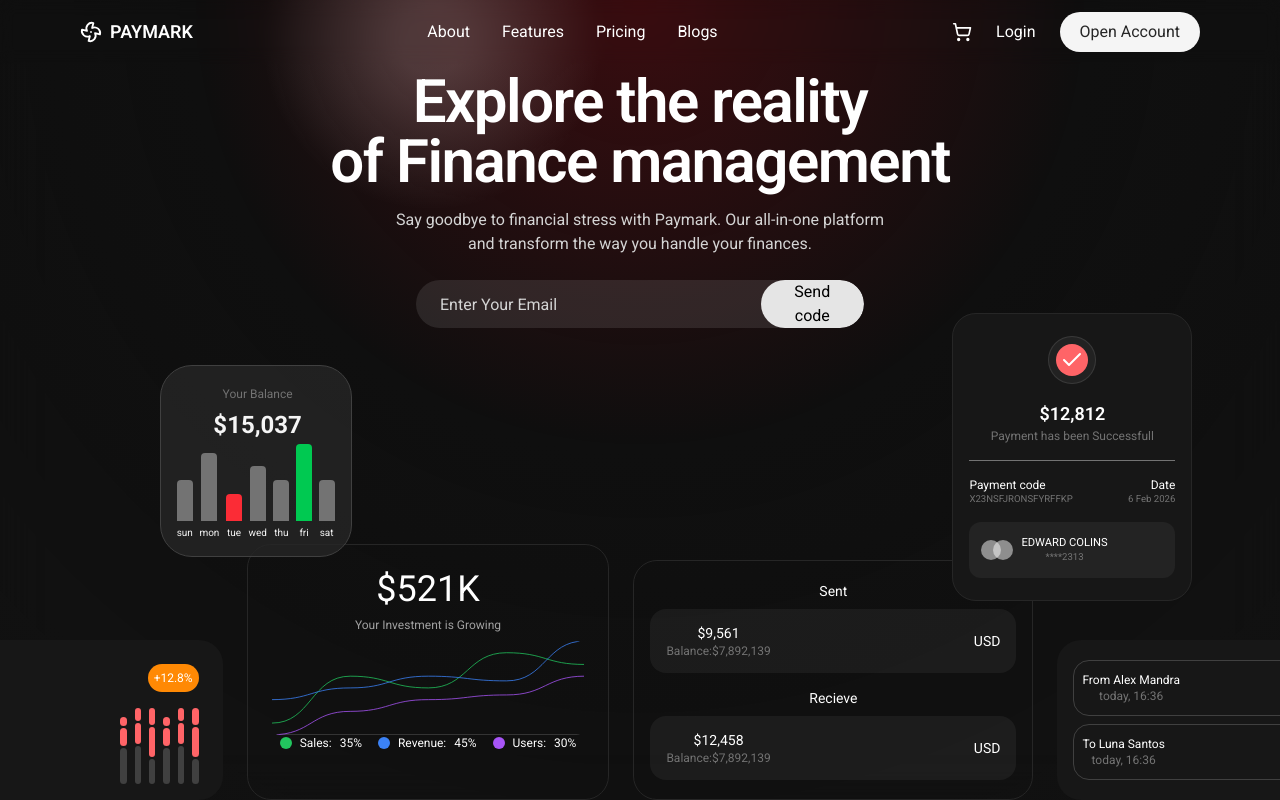
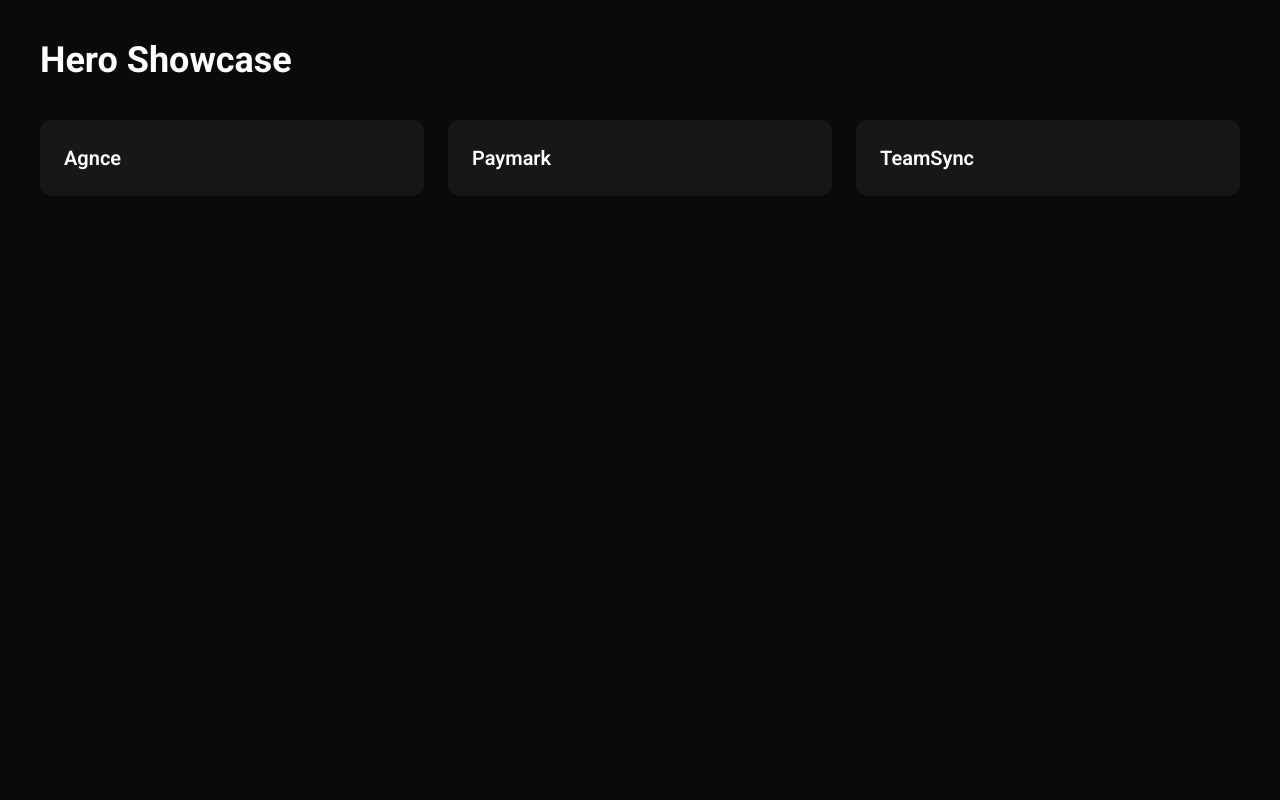
Before and after one commit to prasad-nikam/Heros, a React (Vite) app: page / in a window 1280 px wide. Built offline with nearby package versions, Linux system fonts and the light colour scheme.

Commit message:
added react-router and lazy loading

```diff
--- a/src/App.tsx
+++ b/src/App.tsx
@@ -1,17 +1,54 @@
-import "./App.css";
-import Agnce from "./pages/Agnce/Agnce";
-import Paymark from "./pages/Paymark/Paymark";
-import TeamSync from "./pages/TeamSync/TeamSync";
+import { BrowserRouter, Routes, Route, useLocation } from "react-router-dom";
+import { lazy, Suspense } from "react";
+import { motion, AnimatePresence } from "motion/react";
+
+const Home = lazy(() => import("./pages/Home/Home"));
+const Agnce = lazy(() => import("./pages/Agnce/Agnce"));
+const Paymark = lazy(() => import("./pages/Paymark/Paymark"));
+const TeamSync = lazy(() => import("./pages/TeamSync/TeamSync"));
+
+function AnimatedRoutes() {
+  const location = useLocation();
+
+  return (
+    <AnimatePresence mode="wait">
+      <Routes location={location} key={location.pathname}>
+        <Route path="/" element={<Home />} />
+        <Route path="/agnce" element={<PageWrapper><Agnce /></PageWrapper>} />
+        <Route path="/paymark" element={<PageWrapper><Paymark /></PageWrapper>} />
+        <Route path="/teamsync" element={<PageWrapper><TeamSync /></PageWrapper>} />
+      </Routes>
+    </AnimatePresence>
+  );
+}
+
+function PageWrapper({ children }: { children: React.ReactNode }) {
+  return (
+    <motion.div
+      initial={{ opacity: 0, y: -30 }}
+      animate={{ opacity: 1, y: 0 }}
+      exit={{ opacity: 0, y: -30 }}
+      transition={{ duration: 0.4 }}
+      className="min-h-screen bg-neutral-950 text-white"
+    >
+      {children}
+    </motion.div>
+  );
+}
 
 function App() {
   return (
-    <>
-      <div>
-        {/* <TeamSync /> */}
-        {/* <Agnce /> */}
-        <Paymark />
-      </div>
-    </>
+    <BrowserRouter>
+      <Suspense
+        fallback={
+          <div className="flex items-center justify-center min-h-screen bg-neutral-950 text-white">
+            Loading...
+          </div>
+        }
+      >
+        <AnimatedRoutes />
+      </Suspense>
+    </BrowserRouter>
   );
 }
 
--- a/src/main.tsx
+++ b/src/main.tsx
@@ -1,13 +1,10 @@
 import { StrictMode } from "react";
 import { createRoot } from "react-dom/client";
-import { BrowserRouter } from "react-router-dom";
 import "./index.css";
 import App from "./App.tsx";
 
 createRoot(document.getElementById("root")!).render(
   <StrictMode>
-    <BrowserRouter>
-      <App />
-    </BrowserRouter>
+    <App />
   </StrictMode>,
 );
--- /dev/null
+++ b/src/pages/Home/Home.tsx
@@ -0,0 +1,29 @@
+import { Link } from "react-router-dom";
+
+const heroes = [
+    { name: "Agnce", path: "/agnce" },
+    { name: "Paymark", path: "/paymark" },
+    { name: "TeamSync", path: "/teamsync" },
+];
+
+function Home() {
+    return (
+        <div className="min-h-screen bg-neutral-950 text-white p-10">
+            <h1 className="text-4xl font-bold mb-10">Hero Showcase</h1>
+
+            <div className="grid md:grid-cols-3 gap-6">
+                {heroes.map((hero) => (
+                    <Link
+                        key={hero.path}
+                        to={hero.path}
+                        className="p-6 bg-neutral-900 rounded-xl hover:bg-neutral-800 transition"
+                    >
+                        <h2 className="text-xl font-semibold">{hero.name}</h2>
+                    </Link>
+                ))}
+            </div>
+        </div>
+    );
+}
+
+export default Home
```
Also changed, not shown: 1 other file (tests, documents, lock files or other folders).
